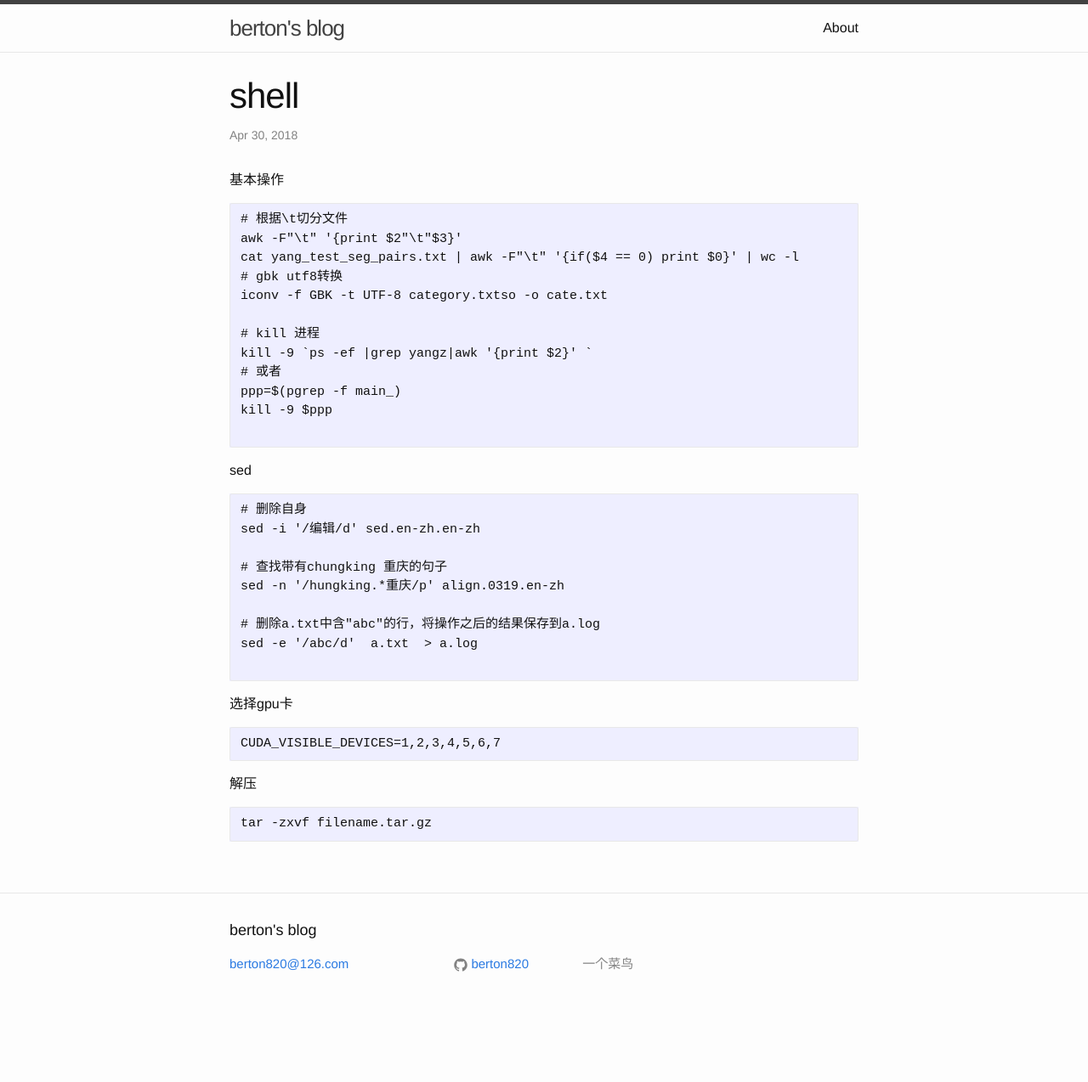
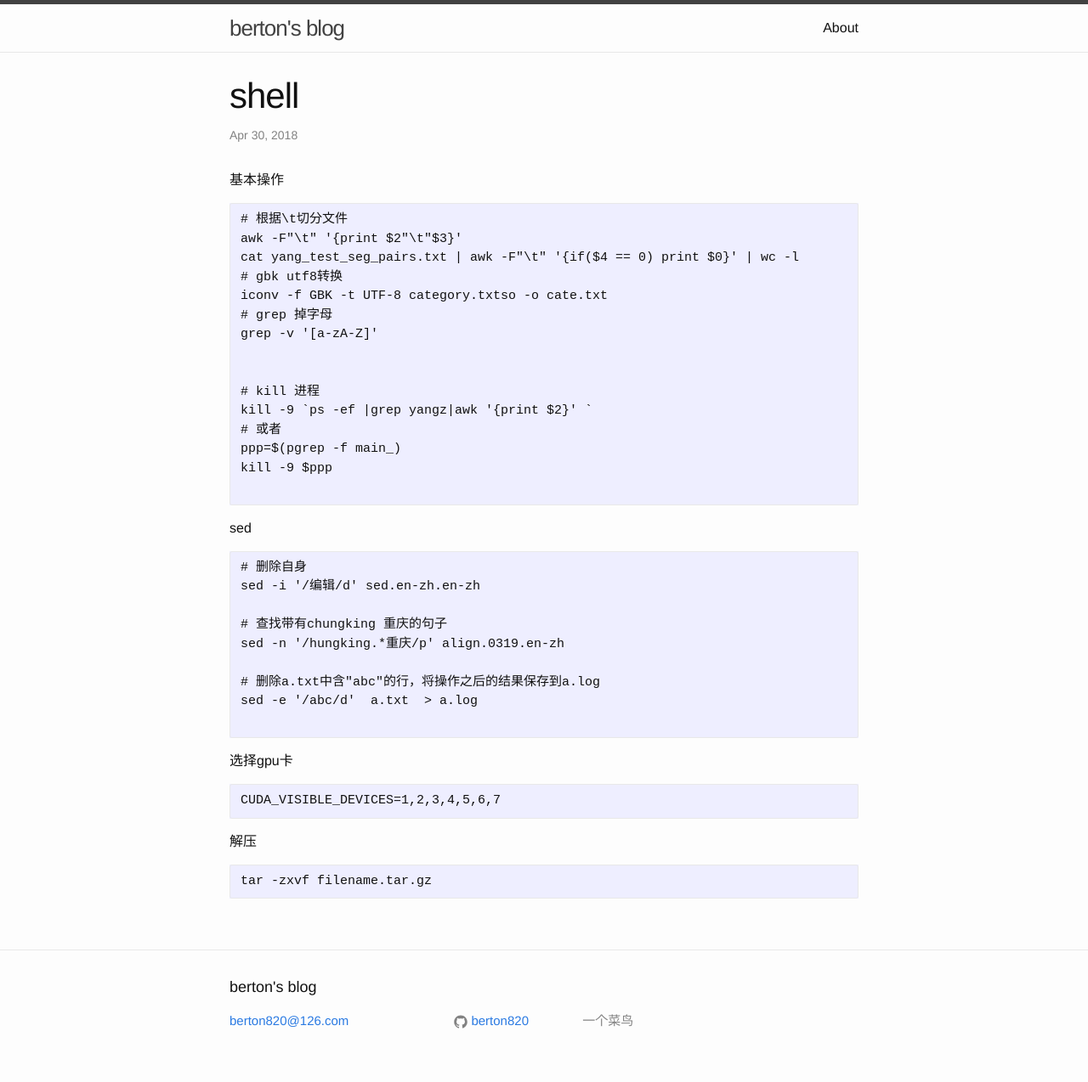
Before and after one commit to berton820/berton820.github.io, a Jekyll site: the page built from _posts/2019-6-30-shell.markdown, in a window 1280 px wide. Shown: the whole page at 85% size. Built offline with Jekyll 4.4.1, drawn with Linux system fonts in a browser that asks for light colours; before the commit the page ends 1206 px from its top, so only the background shows below that.

Commit message:
2019年 9月12日 星期四 14时35分20秒 CST

```diff
--- a/_posts/2019-6-30-shell.markdown
+++ b/_posts/2019-6-30-shell.markdown
@@ -12,6 +12,9 @@ awk -F"\t" '{print $2"\t"$3}'
 cat yang_test_seg_pairs.txt | awk -F"\t" '{if($4 == 0) print $0}' | wc -l
 # gbk utf8转换
 iconv -f GBK -t UTF-8 category.txtso -o cate.txt
+# grep 掉字母
+grep -v '[a-zA-Z]'
+
 
 # kill 进程
 kill -9 `ps -ef |grep yangz|awk '{print $2}' `
```
